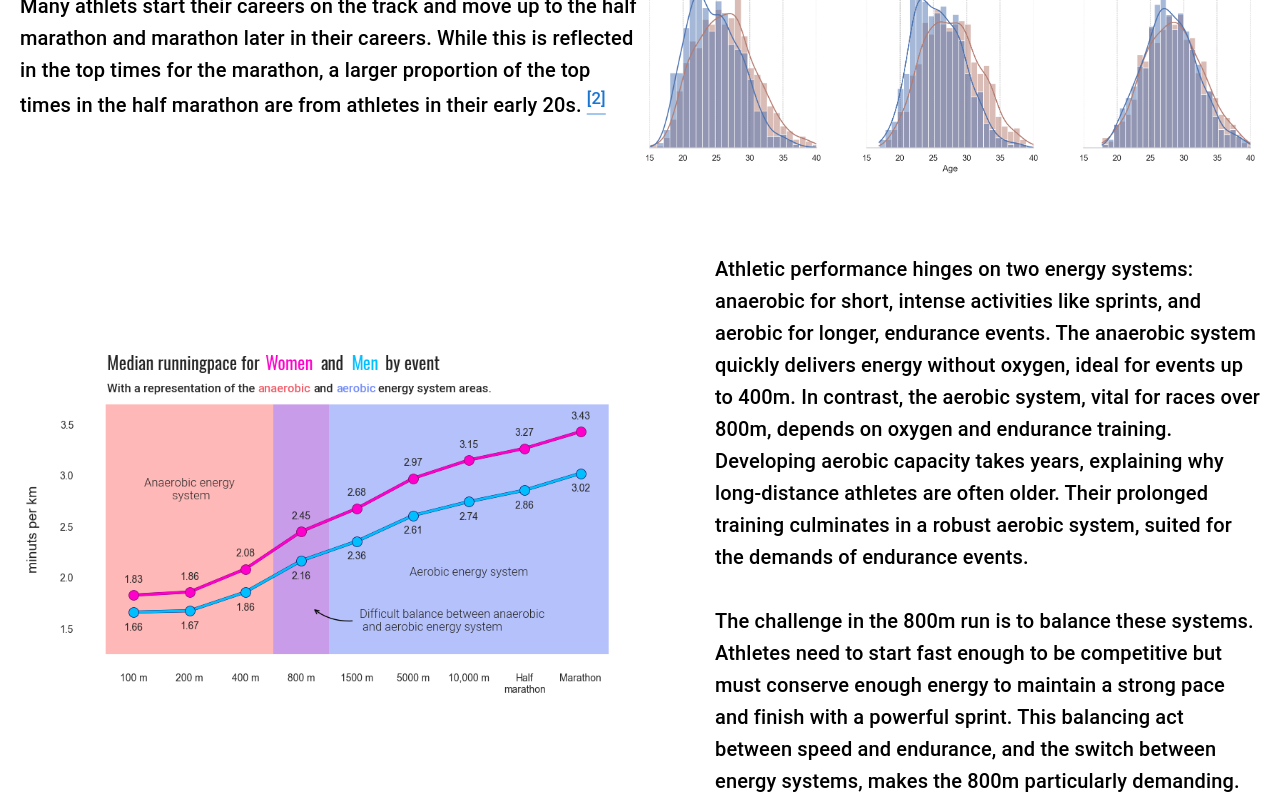
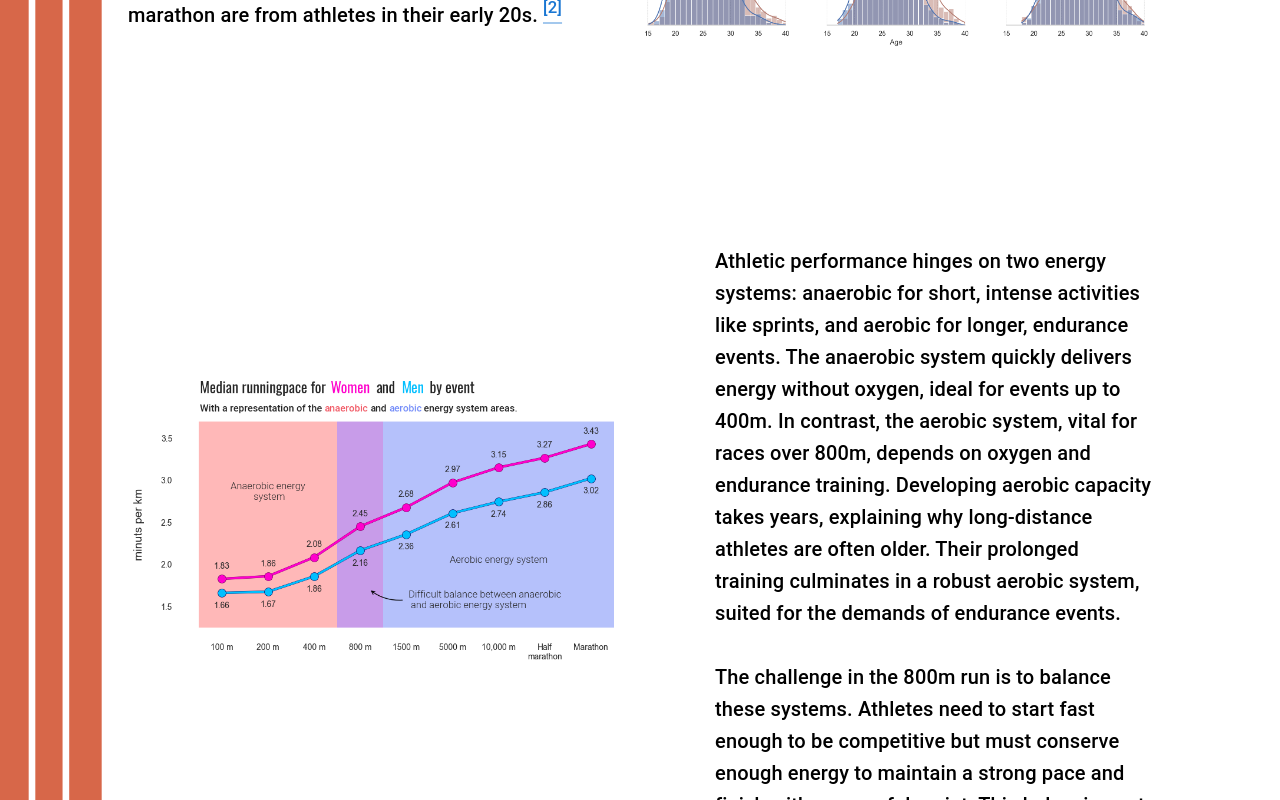
Before and after one commit to Uiblar/DVIZ.H2301_Furlan_Jacober_OlympicRunning, a React (Vite) app: page / in a window 1280 px wide. Shown: the part 1000-1800 px from the top of the page. Built offline with nearby package versions, Linux system fonts and the light colour scheme; no server answers.

Commit message:
Changed some text alignment and added a background image

```diff
--- a/src/components/DataStory.css
+++ b/src/components/DataStory.css
@@ -1,3 +1,7 @@
+.container {
+  width: 80%;
+}
+
 .row {
   display: flex;
   justify-content: space-between;
@@ -25,3 +29,9 @@
   margin-right: 100px;
   margin-left: 100px;
 }
+
+.text5 {
+  align-self: flex-start;
+  margin-top: 10px;
+  padding-top: 120px;
+}
--- a/src/components/DataStory.jsx
+++ b/src/components/DataStory.jsx
@@ -11,6 +11,8 @@ import winningTimesProgressionImage from "../assets/winning_times_progression.pn
 import "./DataStory.css";
 import Lightbox from "yet-another-react-lightbox";
 import "yet-another-react-lightbox/styles.css";
+import backgroundImage from "../assets/running_track.png";
+
 
 export default function DataStory() {
   const marathonhandbook = "https://marathonhandbook.com/peak-athleticism/";
@@ -35,9 +37,21 @@ export default function DataStory() {
 
   return (
       <>
+        <div
+            style={{
+              // backgroundColor: 'red',
+              backgroundImage: `url(${backgroundImage})`,
+              backgroundSize: 'cover', // or 'contain' based on your needs
+              backgroundPosition: 'right',
+              backgroundRepeat: 'repeat', // to repeat the image
+              height: '4050px', // or any other size
+              width: '100%' // or any other size
+            }}
+        >
+
           <Box className="container">
             <Box className="row">
-          <Typography variant="h6" component="p" sx={{ mb: 2 }}>
+              <Typography variant="h6" component="p" sx={{mb: 2}}>
                 What is the expected age of peak performance for runners? And does
                 this vary by event? Let's take a look at the age distribution of the
                 top 1000 runners in each event. It is generally accepted that peak
@@ -48,7 +62,7 @@ export default function DataStory() {
                       href={marathonhandbook}
                       target="_blank"
                       rel="noopener noreferrer"
-                sx={{ ml: "5px" }}
+                      sx={{ml: "5px"}}
                   >
                     <sup>[1]</sup>
                   </Link>
@@ -59,7 +73,7 @@ export default function DataStory() {
               <Typography variant="h6" component="p" className="text">
                 For the sprint events (100m, 200m, 400m), we see that the peak age
                 is in the early 20s.
-            <br />
+                <br/>
                 It is interesting to note that that the woman peak slightly later
                 than the man.
               </Typography>
@@ -69,7 +83,7 @@ export default function DataStory() {
                   alt="Sprint Events Age Distribution"
                   className="image"
                   onClick={() => openLightbox(0)}
-            sx={{ cursor: "pointer" }}
+                  sx={{cursor: "pointer"}}
               />
             </Box>
             <Box className="row">
@@ -79,7 +93,7 @@ export default function DataStory() {
                   alt="Middle Distance Events Age Distribution"
                   className="image"
                   onClick={() => openLightbox(1)}
-            sx={{ cursor: "pointer" }}
+                  sx={{cursor: "pointer"}}
               />
               <Typography variant="h6" component="p" className="text">
                 For the middle distance events (800m, 1500m, 3000m), we see that the
@@ -99,7 +113,7 @@ export default function DataStory() {
                     href={runnersworld}
                     target="_blank"
                     rel="noopener noreferrer"
-              sx={{ ml: "5px" }}
+                    sx={{ml: "5px"}}
                 >
                   <sup>[2]</sup>
                 </Link>
@@ -110,7 +124,7 @@ export default function DataStory() {
                   alt="Long Distance Events Age Distribution"
                   className="image"
                   onClick={() => openLightbox(2)}
-            sx={{ cursor: "pointer" }}
+                  sx={{cursor: "pointer"}}
               />
             </Box>
             <Box className="row">
@@ -120,9 +134,9 @@ export default function DataStory() {
                   alt="Pace by event"
                   className="rightImage"
                   onClick={() => openLightbox(3)}
-            sx={{ cursor: "pointer" }}
+                  sx={{cursor: "pointer"}}
               />
-          <Typography variant="h6" component="p" className="text" style={{alignSelf: 'flex-start'}}>
+              <Typography variant="h6" component="p" className="text text5">
                 Athletic performance hinges on two energy systems: anaerobic for
                 short, intense activities like sprints, and aerobic for longer,
                 endurance events. The anaerobic system quickly delivers energy
@@ -134,7 +148,10 @@ export default function DataStory() {
                 the demands of endurance events.
                 <br/>
                 <br/>
-            The challenge in the 800m run is to balance these systems. Athletes need to start fast enough to be competitive but must conserve enough energy to maintain a strong pace and finish with a powerful sprint. This balancing act between speed and endurance, and the switch between energy systems, makes the 800m particularly demanding.
+                The challenge in the 800m run is to balance these systems. Athletes need to start fast enough to be
+                competitive but must conserve enough energy to maintain a strong pace and finish with a powerful sprint.
+                This balancing act between speed and endurance, and the switch between energy systems, makes the 800m
+                particularly demanding.
 
               </Typography>
             </Box>
@@ -145,7 +162,7 @@ export default function DataStory() {
                   alt="Winning Times Progression"
                   className="rightImage"
                   onClick={() => openLightbox(4)}
-            sx={{ cursor: "pointer" }}
+                  sx={{cursor: "pointer"}}
               />
               <Typography variant="h6" component="p" className="text" style={{alignSelf: 'flex-start'}}>
                 Another interesting chapter is the development of winning times over the years. The plots show the
@@ -154,23 +171,26 @@ export default function DataStory() {
                 <br/>
                 The most noticeable trend is seen in the women's 400m event. This is the only discipline where the winning
                 times over the years have actually become slower on average, in contrast to the trend of all other
-            disciplines. This can have various reasons. Among other things, performance-enhancing drugs were often used
+                disciplines. This can have various reasons. Among other things, performance-enhancing drugs were often
+                used
                 between 1970 and 1990, especially among women.
                 <br/>
                 <br/>
                 For almost all other events, there is a clear trend of decreasing winning times, which shows the general
-            development in athletics, possibly due to advances in training, nutrition, and technological advancements in
+                development in athletics, possibly due to advances in training, nutrition, and technological advancements
+                in
                 equipment.
                 <br/>
                 <br/>
-            In the 10,000m run, one can see that data for women were only recorded from around 1980. In fact, the first officially recognized
+                In the 10,000m run, one can see that data for women were only recorded from around 1980. In fact, the
+                first officially recognized
                 10,000m run for women was in 1981.
               </Typography>
             </Box>
             <Box className="row">
               <Typography
                   variant="h6" component="p" className="text"
-            sx={{ width: 700 }}
+                  sx={{width: 700}}
               >
                 During the Cold War era, the USA and Russia emerged as formidable
                 rivals in global athletics. This rivalry was marked by intense
@@ -192,6 +212,7 @@ export default function DataStory() {
               ></iframe>
             </Box>
         </Box>
+        </div>
         <Lightbox
             open={lightboxOpen}
             index={selectedIndex}
```
Also changed, not shown: src/assets/running_track.png (added). Lines whose indentation alone changed are shown as unchanged.
